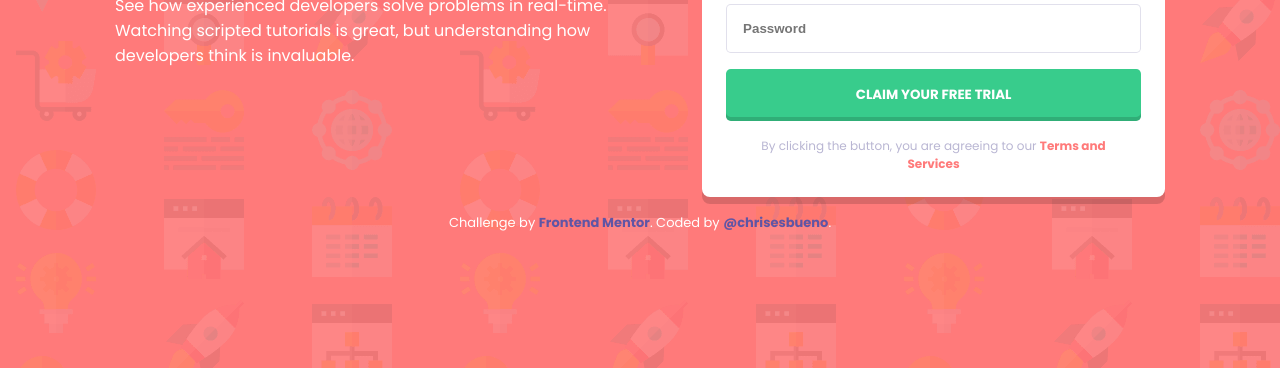
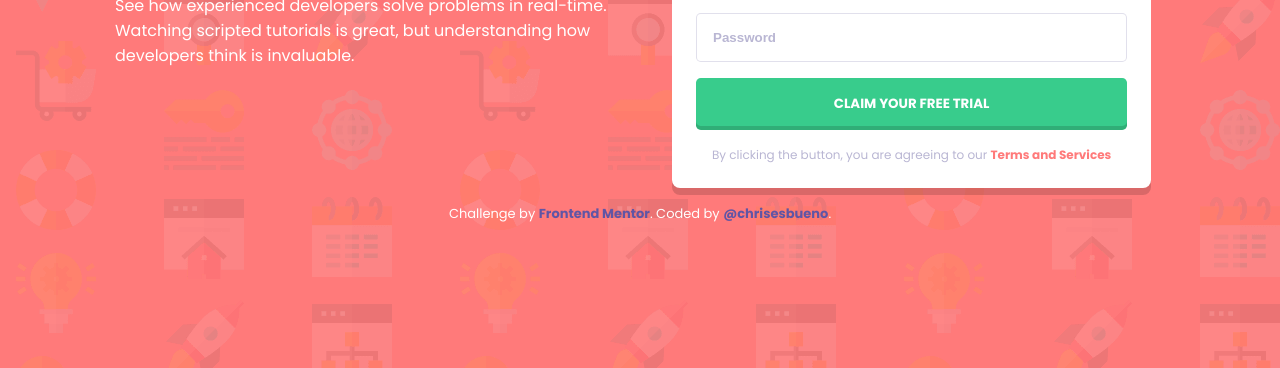
Before and after one commit to Chrisesbueno/signup-form, a plain HTML site: page index.html in a window 1280 px wide. Shown: the part 432-800 px from the top of the page. Drawn offline with Linux system fonts and the light colour scheme.

Commit message:
Proyecto Sign-up Form: Commit 04

```diff
--- a/css/style.css
+++ b/css/style.css
@@ -62,10 +62,11 @@ body {
     outline: none;
     border: 1px solid hsla(246, 25%, 77%, 0.425);
     border-radius: 0.3rem;
-    color: var(--grayish-blue);
+    color: var(--dark-blue);
+    font-weight: 700;
 }
 .form div input::placeholder {
-    font-weight: 700;
+    color: var(--grayish-blue);
 }
 #button {
     width: 100%;
@@ -102,6 +103,7 @@ body {
 }
 .active input{
     border: 2px solid var(--red);
+    color: var(--red) !important;
 }
 .active img {
     display: flex;
@@ -149,7 +151,7 @@ body {
         text-align: left;
     }
     .right__container {
-        margin-left: 5rem;
+        margin-left: 2rem;
     }
     .title__main {
         font-size: 48px;
```
